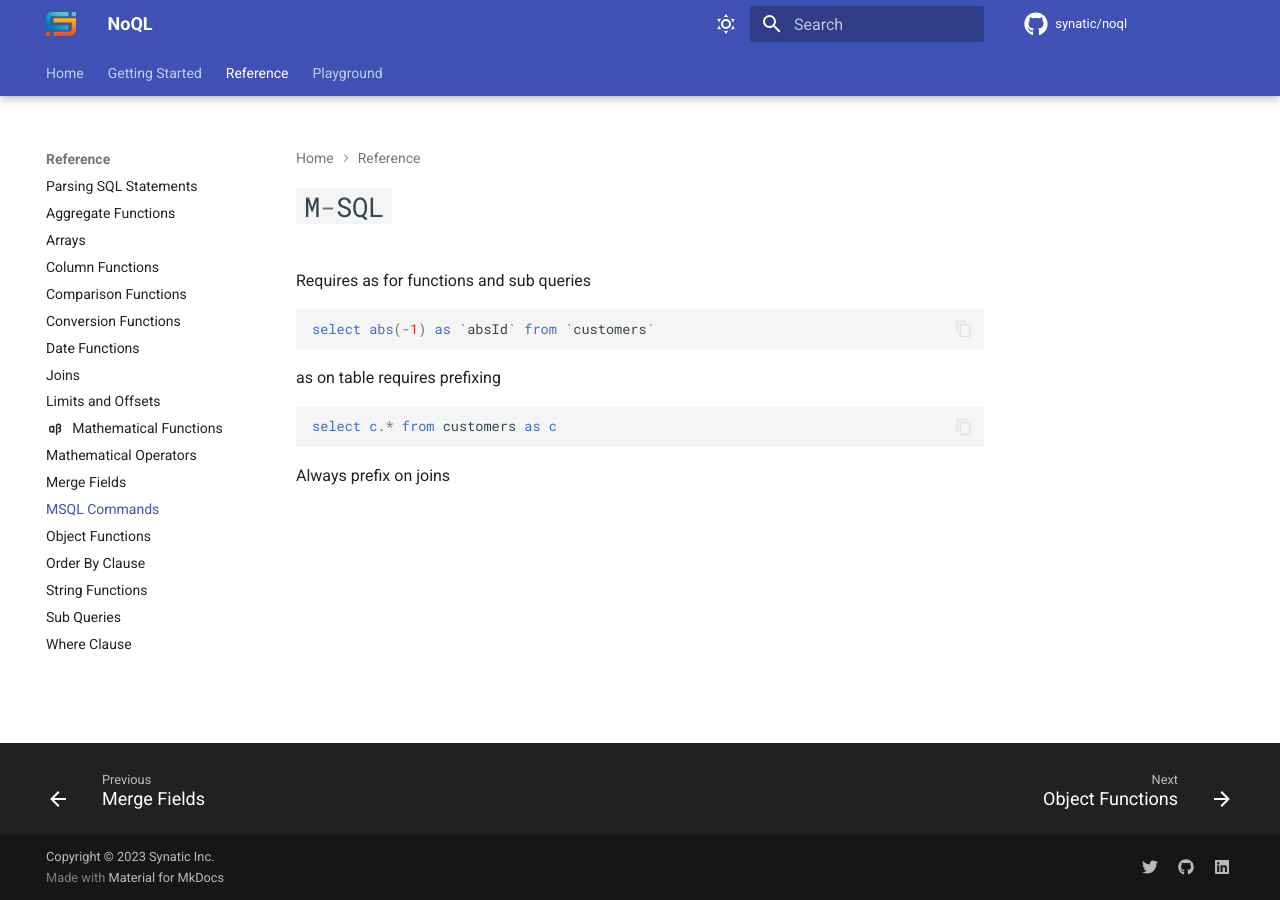
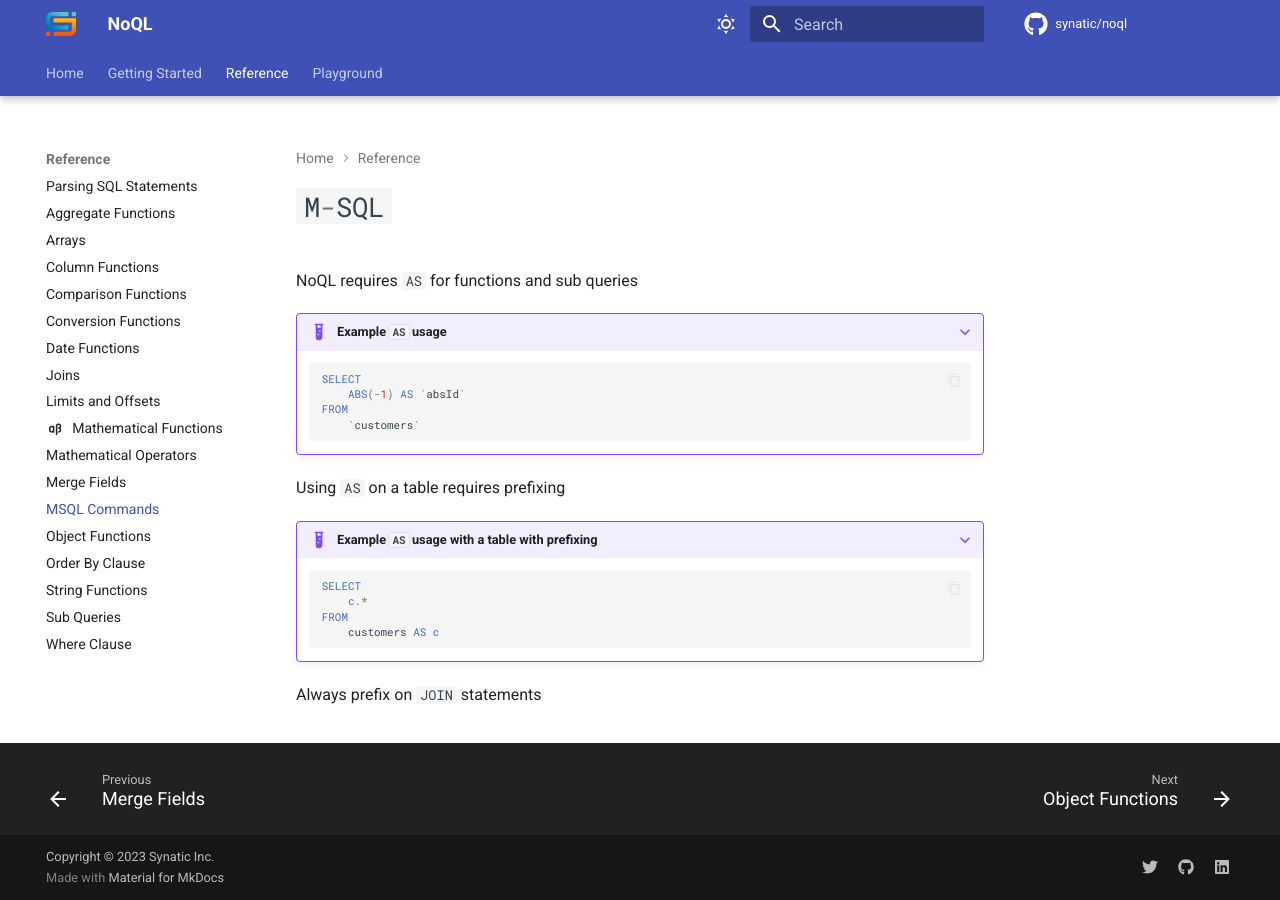
Before and after one commit to synatic/noql, an MkDocs documentation site: the page built from docs/docs/reference/m-sql.md, in a window 1280 px wide. Built offline with MkDocs 1.6.1 and Material for MkDocs 9.7.7, drawn with Linux system fonts in a browser that asks for light colours; a script that is not in the unit is left out; comment, search, counter and statistics services are not loaded.

Commit message:
m-sql formatting

````diff
--- a/docs/docs/reference/m-sql.md
+++ b/docs/docs/reference/m-sql.md
@@ -1,15 +1,25 @@
 # `#!js M-SQL`
 
-Requires as for functions and sub queries
+NoQL requires `AS` for functions and sub queries
 
-```sql
-select abs(-1) as `absId` from `customers`
-```
+???+ example "Example `AS` usage"
 
-as on table requires prefixing
+    ```sql
+    SELECT
+        ABS(-1) AS `absId`
+    FROM
+        `customers`
+    ```
 
-```sql
-select c.* from customers as c
-```
+Using `AS` on a table requires prefixing
 
-Always prefix on joins
+???+ example "Example `AS` usage with a table with prefixing"
+
+    ```sql
+    SELECT
+        c.*
+    FROM
+        customers AS c
+    ```
+
+Always prefix on `JOIN` statements
````
